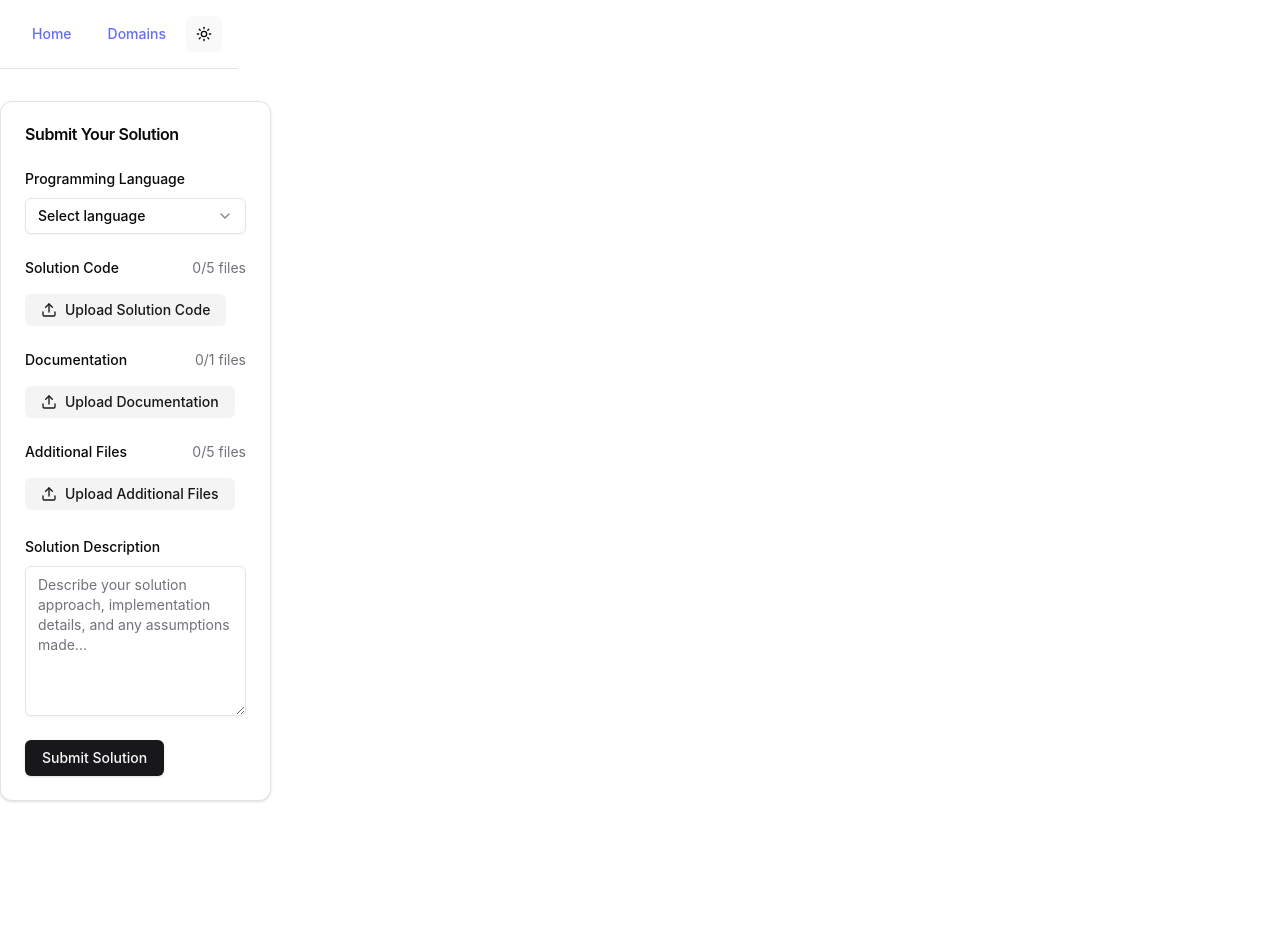
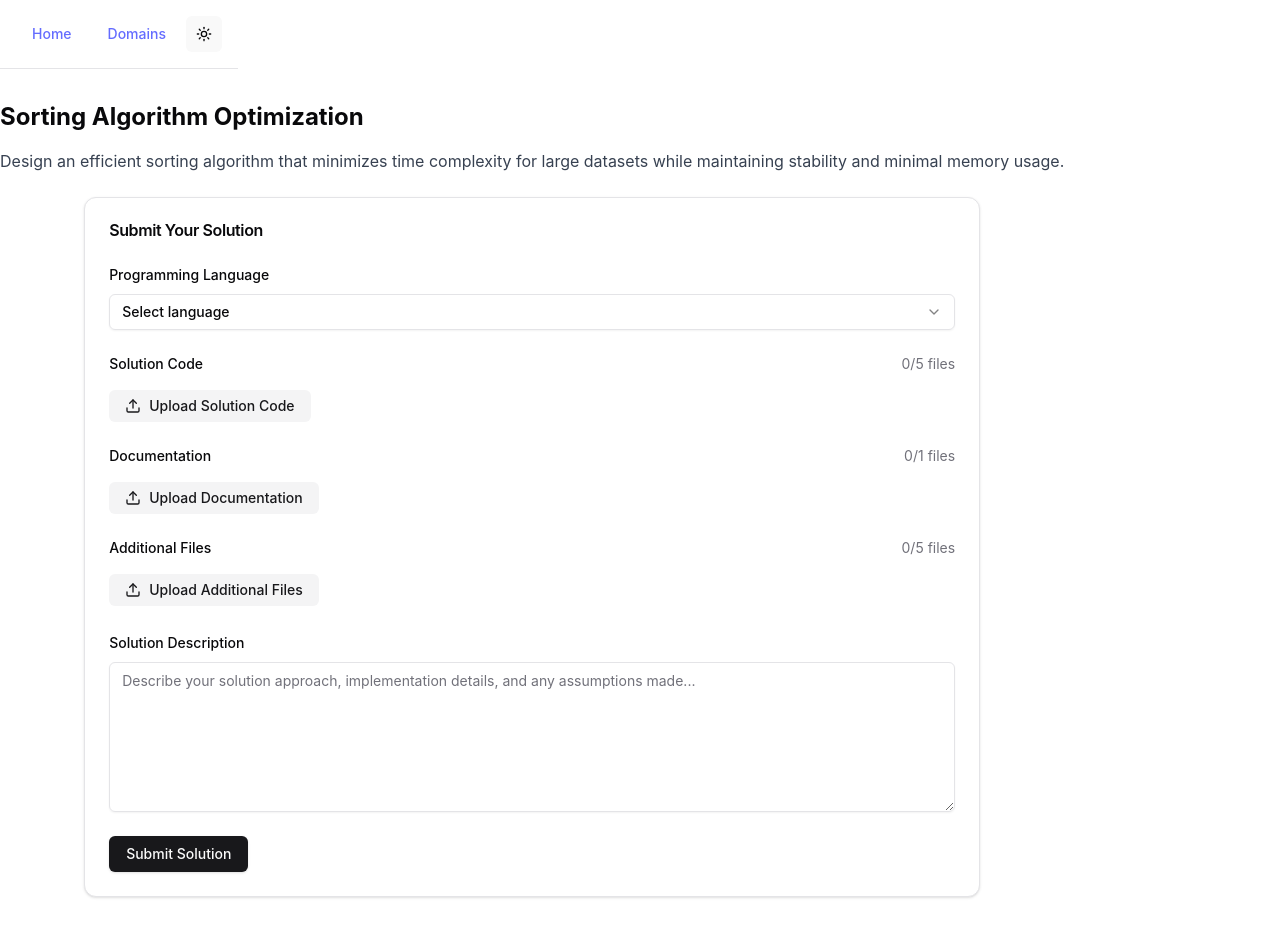
Before and after one commit to omkargwagholikar/PKC_DC, a React (Vite) app: page /problem-page in a window 1280 px wide. Both pictures are taken after a click on the button "Submit Solution". Before the commit the page ends 833 px from the top, so only its background shows below. Built offline with nearby package versions, Linux system fonts and the light colour scheme.

Commit message:
Fixed problemId passing across pages

```diff
--- a/src/App.tsx
+++ b/src/App.tsx
@@ -26,7 +26,7 @@ function App() {
               <Route path="/" element={<Login />} />
               <Route path="/domains" element={<DomainsList />} />
               <Route path="/problem-page" element={<ProblemStatementViewer />} />
-              <Route path="/submission" element={<SolutionSubmissionPage problemId="3" />} />
+              <Route path="/submission" element={<SolutionSubmissionPage problemId="-1" />} />
               <Route path="/judge" element={<SubmissionJudgingPage />} />
             </Routes>
           </div>
--- a/src/Pages/ProblemStatementViewer/ProblemStatementViewer.tsx
+++ b/src/Pages/ProblemStatementViewer/ProblemStatementViewer.tsx
@@ -123,9 +123,19 @@ const ProblemStatementViewer = () => {
               ))}
             </div>
             <p className="text-gray-700 mb-6">{selectedProblem.definition}</p>
+            {/* <button
+              className="bg-blue-500 text-white px-4 py-2 rounded hover:bg-blue-600 transition"
+              onClick={() => navigate(`/submission`)}
+            >
+              Submit Solution
+            </button> */}
             <button
               className="bg-blue-500 text-white px-4 py-2 rounded hover:bg-blue-600 transition"
-              onClick={() => navigate(`/submission`)}
+              onClick={() =>
+                navigate(`/submission`, {
+                  state: { problem: selectedProblem },
+                })
+              }
             >
               Submit Solution
             </button>
--- a/src/Pages/Submit/SolutionSubmission.tsx
+++ b/src/Pages/Submit/SolutionSubmission.tsx
@@ -1,10 +1,12 @@
 import React from 'react';
+import { useLocation } from 'react-router-dom';
 import { SolutionForm } from './SolutionForm';
 import { SolutionFormData } from './types';
 import { useAuth } from "@/context/AuthContext";
 
-export const SolutionSubmissionPage: React.FC<{ problemId: string }> = ({ problemId }) => {
-
+export const SolutionSubmissionPage: React.FC<{ problemId: string }> = () => {
+  const location = useLocation();
+  const { problem } = location.state || {}; // Access problem data
   const { tokens, setTokens } = useAuth();
 
   const handleSubmit = async (data: SolutionFormData) => {
@@ -13,7 +15,7 @@ export const SolutionSubmissionPage: React.FC<{ problemId: string }> = ({ proble
     }
 
     const formData = new FormData();
-    formData.append('problemId', problemId);
+    formData.append('problemId', problem.id); // Use problem.id from state
     formData.append('language', data.language);
     formData.append('description', data.description);
 
@@ -25,19 +27,14 @@ export const SolutionSubmissionPage: React.FC<{ problemId: string }> = ({ proble
       return fetch('http://localhost:8000/player/solutions/', {
         method: 'POST',
         headers: {
-          Authorization: `Bearer ${accessToken}`, // Use the provided access token
+          Authorization: `Bearer ${accessToken}`,
         },
         body: formData,
       });
     };
 
     let response = await makeRequest(tokens.access);
-    console.log(response.json());
-    // Handle token expiration
     if (response.status === 401) {
-      console.warn("Access token expired. Attempting to refresh...");
-
-      // Refresh the access token
       const refreshResponse = await fetch('http://localhost:8000/api/token/refresh/', {
         method: 'POST',
         headers: {
@@ -48,20 +45,14 @@ export const SolutionSubmissionPage: React.FC<{ problemId: string }> = ({ proble
 
       if (refreshResponse.ok) {
         const refreshData = await refreshResponse.json();
-
-        // Update tokens in context
         setTokens({
           access: refreshData.access,
-          refresh: tokens.refresh, // Keep the existing refresh token
+          refresh: tokens.refresh,
         });
-
-        // Retry the original request with the new access token
         response = await makeRequest(refreshData.access);
-        console.log(response.json());
       } else {
-        console.error("Refresh token expired or invalid. Redirecting to login...");
-        setTokens(null); // Clear tokens
-        window.location.href = '/login'; // Redirect to login page
+        setTokens(null);
+        window.location.href = '/login';
         return;
       }
     }
@@ -73,10 +64,11 @@ export const SolutionSubmissionPage: React.FC<{ problemId: string }> = ({ proble
     console.log('Solution submitted successfully');
   };
 
-
   return (
     <div className="container mx-auto py-8">
-      <SolutionForm problemId={problemId} onSubmit={handleSubmit} />
+      <h1 className="text-2xl font-bold mb-4">{problem?.title}</h1>
+      <p className="text-gray-700 mb-6">{problem?.definition}</p>
+      <SolutionForm problemId={problem?.id || ''} onSubmit={handleSubmit} />
     </div>
   );
 };
--- a/tsconfig.app.json
+++ b/tsconfig.app.json
@@ -7,6 +7,7 @@
       ]
     },
     "tsBuildInfoFile": "./node_modules/.tmp/tsconfig.app.tsbuildinfo",
+    "incremental": true,
     "target": "ES2020",
     "useDefineForClassFields": true,
     "lib": ["ES2020", "DOM", "DOM.Iterable"],
@@ -26,7 +27,7 @@
     "noUnusedLocals": true,
     "noUnusedParameters": true,
     "noFallthroughCasesInSwitch": true,
-    "noUncheckedSideEffectImports": true
+    // "noUncheckedSideEffectImports": true
   },
   "include": ["src"]
 }
```
